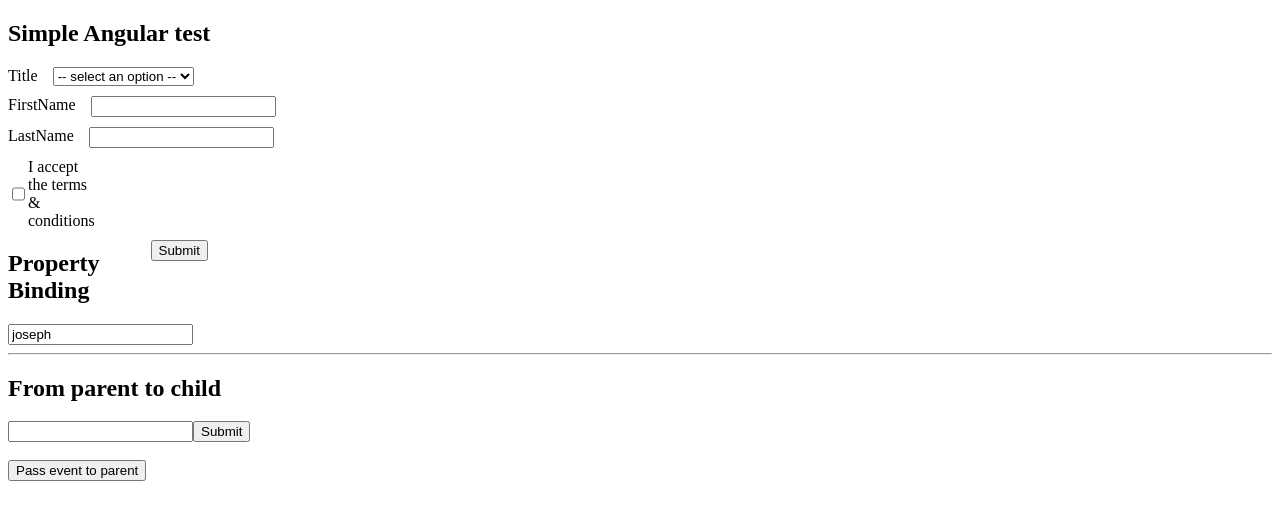
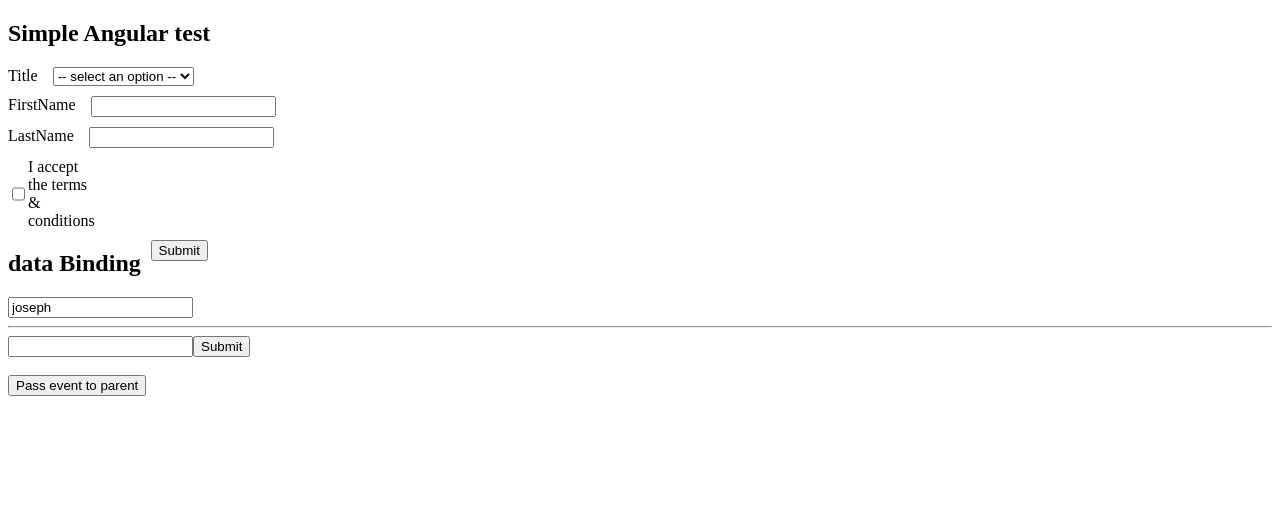
Before and after one commit to JosephAssefa-tech/two-way-databinding, an Angular app: page / in a window 1280 px wide. Shown: the top 520 px of the page. Built offline with nearby package versions, Linux system fonts and the light colour scheme.

Commit message:
app component template udpated

```diff
--- a/src/app/app.component.html
+++ b/src/app/app.component.html
@@ -26,14 +26,14 @@
 
 </form>
 
-<h2>Property Binding</h2>
+<h2>data Binding</h2>
 <input type-="text" value="{{values}}">
 <hr/>
-<h2> From parent to child </h2>
 
 
 
-<input type="text" placheholder="typehere" name="post" [(ngModel)]="post" />
+
+<input type="text" placheholder="typeheree" name="post" [(ngModel)]="post" />
 <button type="submit" (click)="passData(post)">Submit</button>
 <app-home [childPosts]="parentpost" (passedEvent)="childEvent($event)"></app-home>
 <router-outlet></router-outlet>
```
